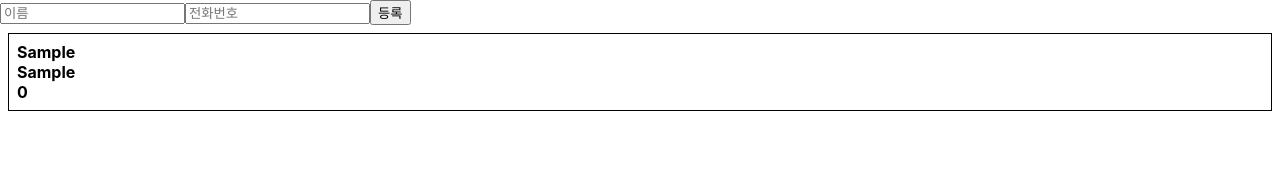
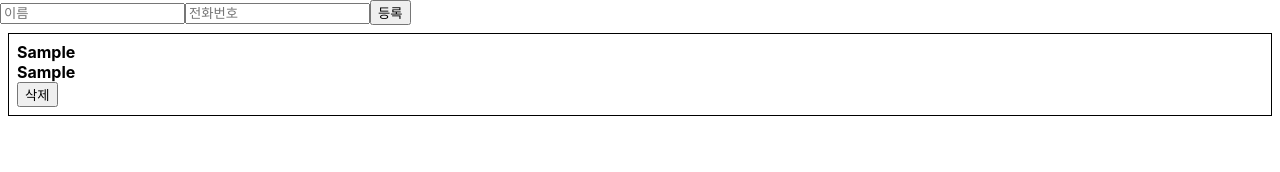
Before and after one commit to jaieve/impact-react-basic, a React (Create React App) app: page / in a window 1280 px wide. Both pictures are taken after typing "Sample", "Sample" into the empty fields and a click on the button "등록". Shown: the top 172 px of the page. Built offline with nearby package versions, Linux system fonts and the light colour scheme.

Commit message:
feat(array data small)

```diff
--- a/src/App.js
+++ b/src/App.js
@@ -6,23 +6,33 @@ class App extends Component {
     id = 0;
     // id를 state에 안넣은 이유 : 렌더링되는 값이 아니기 때문에! 단순히 값을 추가할 때 참조하는 값이다.
     state = {
-        information : [],
+        information: [],
     }
     handleCreate = (data) => {
-        const { information } = this.state;
+        const {information} = this.state;
         this.setState({
-            information : information.concat(Object.assign({}, data, {
-                id : this.id++
+            information: information.concat(Object.assign({}, data, {
+                id: this.id++
             }))
         })
     }
 
+    handleRemove = (id) => {
+        // 비구조할당
+        const {information} = this.state;
+        this.setState({
+            information: information.filter(info => info.id !== id)
+        });
+    }
+
     render() {
         return (
-        <div className="App">
-            <PhoneForm onCreate={this.handleCreate}/>
-            <PhoneInfoList data={this.state.information}/>
-        </div>
+            <div className="App">
+                <PhoneForm onCreate={this.handleCreate}/>
+                <PhoneInfoList
+                    onRemove = {this.handleRemove}
+                    data={this.state.information}/>
+            </div>
         );
     }
 }
--- a/src/components/PhoneInfo.js
+++ b/src/components/PhoneInfo.js
@@ -1,8 +1,15 @@
 import React, {Component} from 'react';
 
 class PhoneInfo extends Component {
+    handleRemove = (id) => {
+        // 비구조할당
+        const {info, onRemove} = this.props;
+        onRemove(info.id);
+    }
+
     render() {
-        const {name, phone, id} = this.props.info;
+        const {name, phone, info} = this.props.info;
+        const {onRemove } = this.props;
         const style = {
             border : '1px solid black',
             padding : '8px',
@@ -12,7 +19,9 @@ class PhoneInfo extends Component {
             <div style={style}>
                 <div><b>{name}</b></div>
                 <div><b>{phone}</b></div>
-                <div><b>{id}</b></div>
+                <button onClick={
+                    () => {onRemove(info.id)}
+                }>삭제</button>
             </div>
         );
     }
--- a/src/components/PhoneInfoList.js
+++ b/src/components/PhoneInfoList.js
@@ -7,10 +7,16 @@ class PhoneInfoList extends Component {
     }
 
     render() {
-        const {data} = this.props;
+        const {data, onRemove} = this.props;
         // if (!data) return null;
         const list = data.map(
-            info => (<PhoneInfo info={info} key = {this.id} />)
+            info => (
+                <PhoneInfo
+                    onRemove={onRemove}
+                    info={info}
+                    key = {this.id}
+                />
+            )
         )
         return (
             <div>{list}
```
